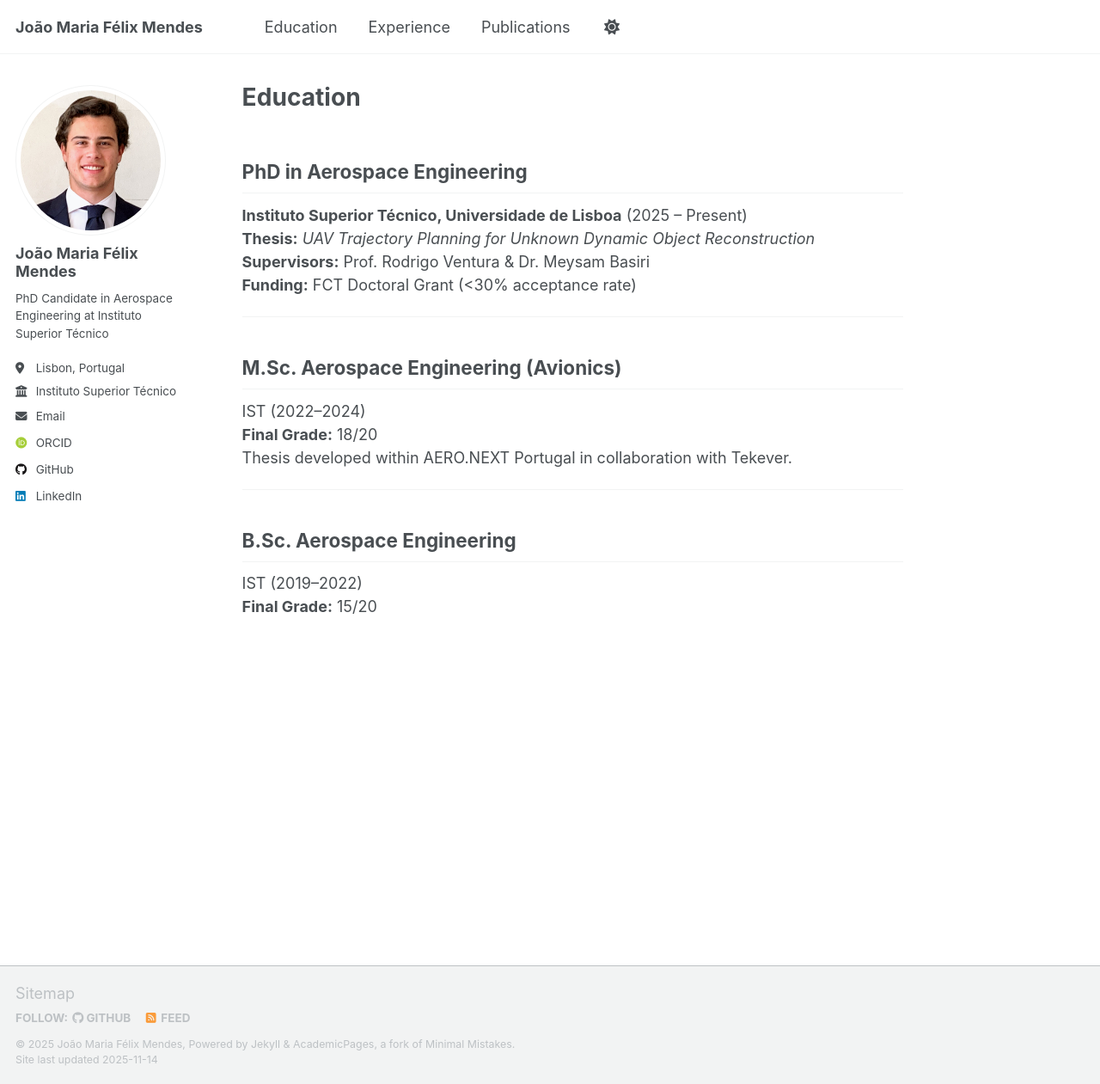
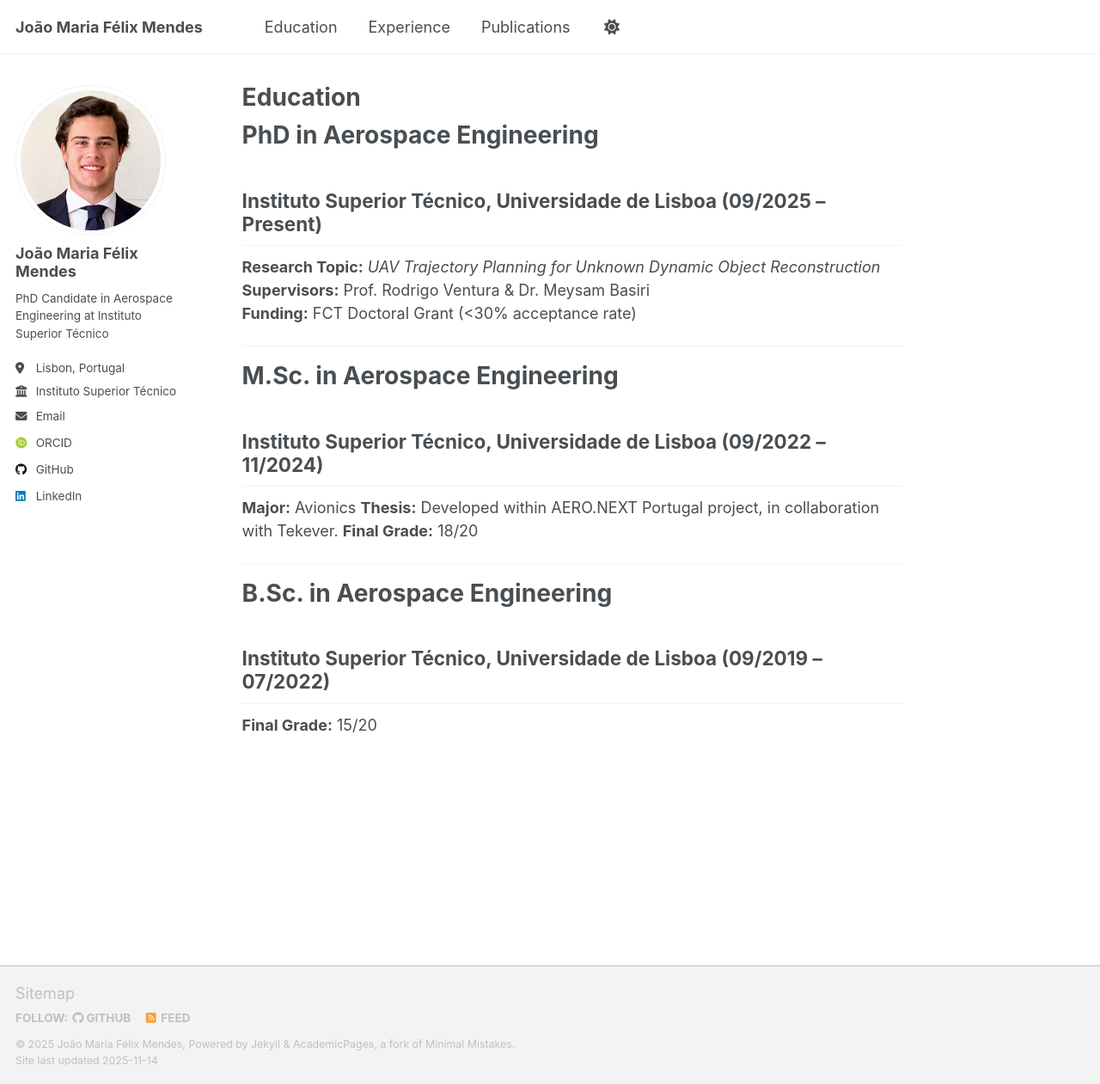
Before and after one commit to joaom2a0r0i1a/joaom2a0r0i1a.github.io, a Jekyll site: the page built from _pages/education.md, in a window 1280 px wide and 1261 px high. Shown: the whole window at 86% size. Built offline with Jekyll 4.4.1, drawn with Linux system fonts in a browser that asks for light colours; some web fonts are replaced; a script that is not in the unit is left out.

Commit message:
Update education section with new formatting and details

```diff
--- a/_pages/education.md
+++ b/_pages/education.md
@@ -5,21 +5,22 @@ permalink: /education/
 author_profile: true
 ---
 
-## PhD in Aerospace Engineering
-**Instituto Superior Técnico, Universidade de Lisboa** (2025 – Present)
-**Thesis:** *UAV Trajectory Planning for Unknown Dynamic Object Reconstruction*
+# PhD in Aerospace Engineering
+## Instituto Superior Técnico, Universidade de Lisboa (09/2025 – Present)
+**Research Topic:** *UAV Trajectory Planning for Unknown Dynamic Object Reconstruction*
 **Supervisors:** Prof. Rodrigo Ventura & Dr. Meysam Basiri
 **Funding:** FCT Doctoral Grant (<30% acceptance rate)
 
 ---
 
-## M.Sc. Aerospace Engineering (Avionics)
-IST (2022–2024)
+# M.Sc. in Aerospace Engineering
+## Instituto Superior Técnico, Universidade de Lisboa (09/2022 – 11/2024)
+**Major:** Avionics
+**Thesis:** Developed within AERO.NEXT Portugal project, in collaboration with Tekever.
 **Final Grade:** 18/20
-Thesis developed within AERO.NEXT Portugal in collaboration with Tekever.
 
 ---
 
-## B.Sc. Aerospace Engineering
-IST (2019–2022)
+# B.Sc. in Aerospace Engineering
+## Instituto Superior Técnico, Universidade de Lisboa (09/2019 – 07/2022)
 **Final Grade:** 15/20
```
